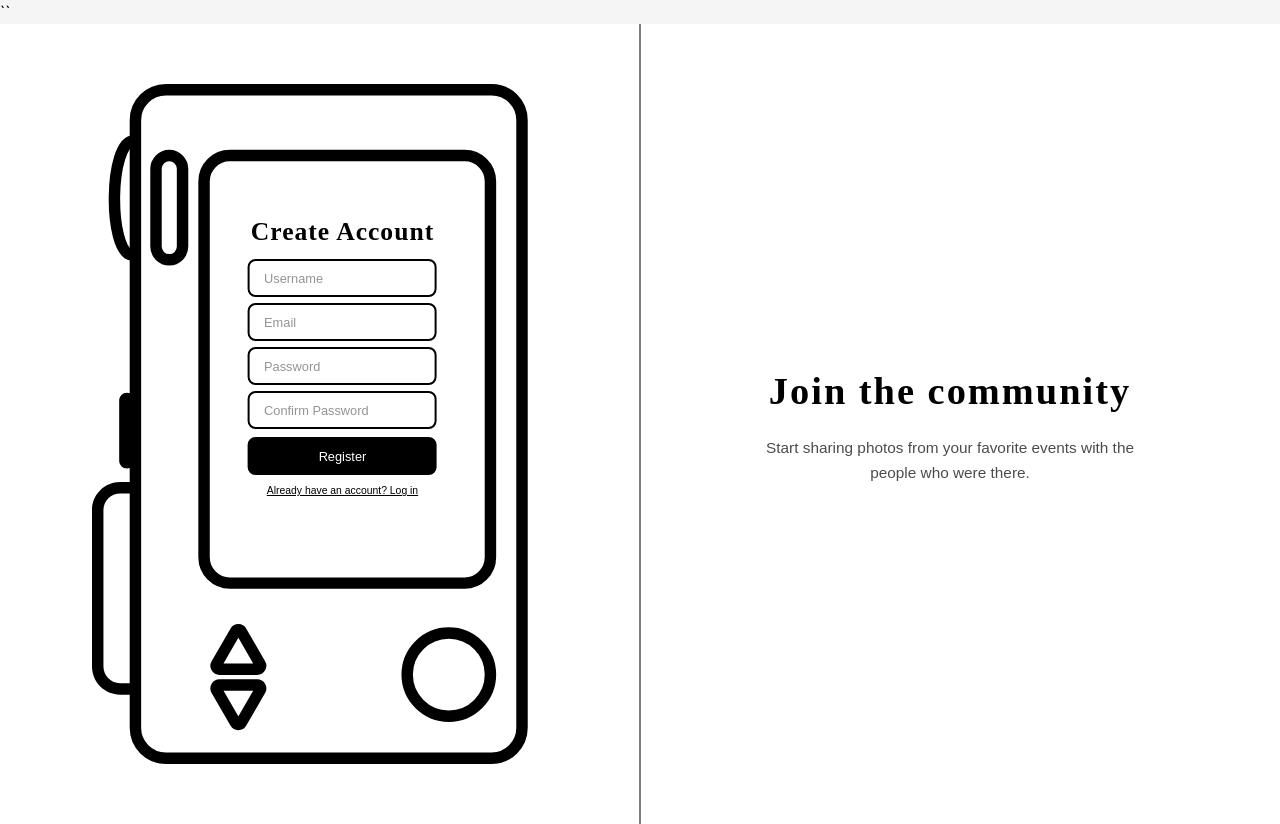
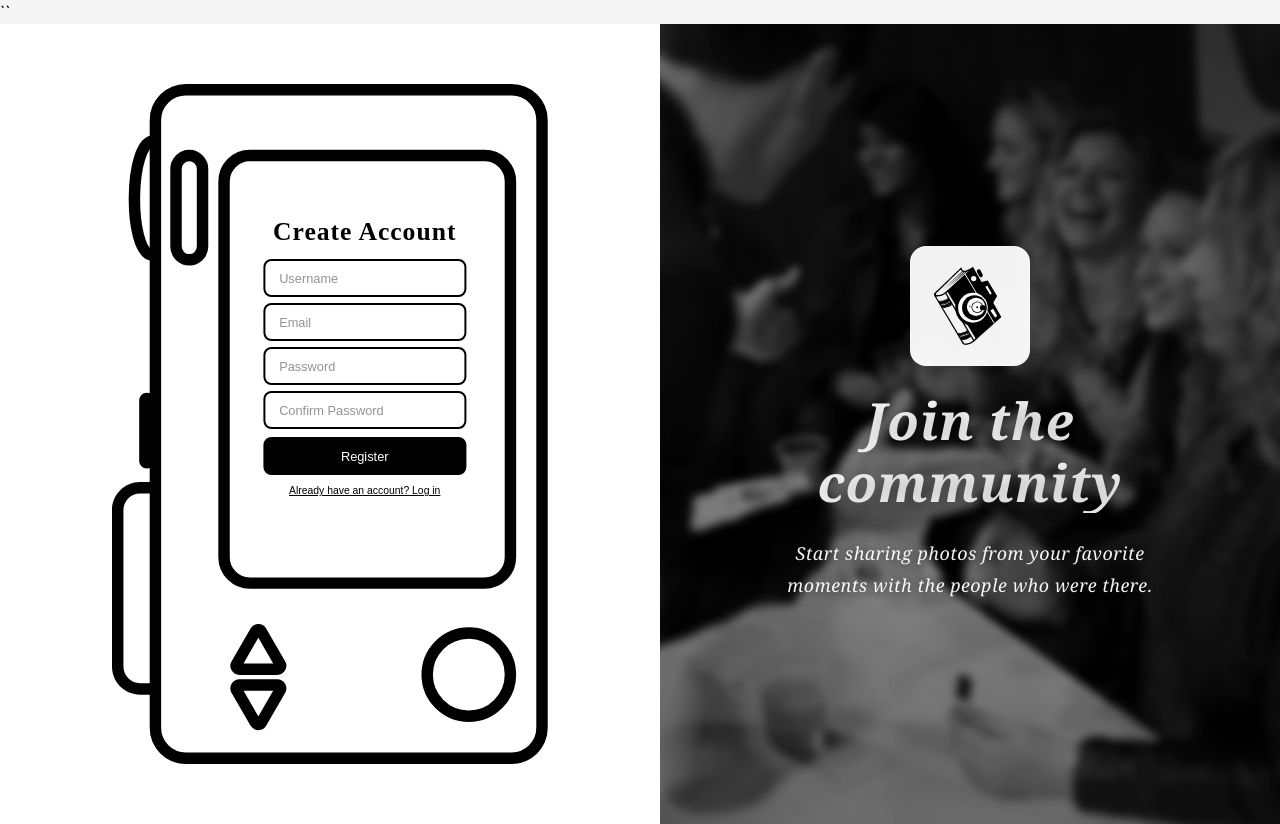
Before and after one commit to thisishafez/photo-book-frontend, a React (Vite) app: page /register in a window 1280 px wide. Built offline with nearby package versions, Linux system fonts and the light colour scheme.

Commit message:
register and login page finish ui

```diff
--- a/src/pages/Login/Login.css
+++ b/src/pages/Login/Login.css
@@ -10,36 +10,24 @@
   position: relative;
 }
 
-/* Black dividing line */
-.container::after {
-  content: '';
-  position: absolute;
-  top: 0;
-  left: 50%;
-  width: 1px;
-  height: 100%;
-  background: black;
-  transform: translateX(-50%);
-}
-
 .left,
 .right {
   flex: 1;
   min-height: 100vh;
 }
 
-/* LEFT */
-
+/* LEFT - White side with camera */
 .left {
   display: flex;
   justify-content: center;
   align-items: center;
   background: #fff;
   padding: 20px;
+  position: relative;
+  z-index: 2;
 }
 
 /* CAMERA */
-
 .camera {
   position: relative;
   width: min(80%, 600px);
@@ -58,7 +46,6 @@
 }
 
 /* FORM */
-
 .loginBox {
   position: absolute;
   top: 40%;
@@ -124,6 +111,23 @@
   transform: scale(0.95);
 }
 
+.loginBox button:disabled {
+  opacity: 0.7;
+  cursor: not-allowed;
+  transform: none;
+}
+
+.loginBox button:disabled:hover {
+  opacity: 0.7;
+  transform: none;
+}
+
+.loginBox input:disabled {
+  opacity: 0.6;
+  cursor: not-allowed;
+  background: rgba(0, 0, 0, 0.05);
+}
+
 /* Link to Register */
 .loginBox .register-link {
   text-align: center;
@@ -144,45 +148,120 @@
   opacity: 0.6;
 }
 
-/* RIGHT */
+/* RIGHT - Image background with overlay */
+.right {
+  flex: 1;
+  min-height: 100vh;
+  position: relative;
+  background: #000;
+  overflow: hidden;
+}
 
-.right {
-  background: #fff;
-  display: flex;
-  justify-content: center;
-  align-items: center;
-  padding: 40px;
+.right::before {
+  content: '';
+  position: absolute;
+  top: 0;
+  left: 0;
+  right: 0;
+  bottom: 0;
+  background: url('../../assets/favourite.jpg') center center / cover no-repeat;
+  filter: blur(4px) brightness(0.7);
+  transform: scale(1.1);
+  transition: filter 0.3s ease;
+}
+
+/* Slight overlay for better text readability */
+.right::after {
+  content: '';
+  position: absolute;
+  top: 0;
+  left: 0;
+  right: 0;
+  bottom: 0;
+  background: rgba(0, 0, 0, 0.3);
+  z-index: 1;
 }
 
 .right-content {
-  max-width: 400px;
+  position: relative;
+  z-index: 2;
+  max-width: 450px;
   text-align: center;
-  color: #000;
+  color: #fff;
+  padding: 20px;
+  display: flex;
+  flex-direction: column;
+  align-items: center;
+  gap: 16px;
+  margin: 0 auto;
+  justify-content: center;
+  min-height: 100vh;
+}
+
+/* Logo Wrapper */
+.logo-wrapper {
+  background: rgba(255, 255, 255, 0.95);
+  padding: 20px;
+  border-radius: 16px;
+  display: inline-flex;
+  align-items: center;
+  justify-content: center;
+  width: 120px;
+  height: 120px;
+  margin-bottom: 8px;
+  box-shadow: 0 8px 32px rgba(0, 0, 0, 0.3);
+  backdrop-filter: blur(10px);
+  border: 1px solid rgba(255, 255, 255, 0.2);
+}
+
+.logo-wrapper img {
+  width: 100%;
+  height: 100%;
+  object-fit: contain;
 }
 
 .right-content h1 {
-  font-size: clamp(2rem, 3vw, 3.5rem);
-  font-family: serif;
-  margin-bottom: 16px;
-  letter-spacing: 2px;
+  font-size: clamp(2.5rem, 4vw, 4.5rem);
+  font-family: 'Georgia', 'Times New Roman', serif;
+  font-style: italic;
+  font-weight: 700;
+  margin-bottom: 8px;
+  letter-spacing: 1px;
+  background: linear-gradient(135deg, #ffffff 0%, #f0f0f0 100%);
+  -webkit-background-clip: text;
+  -webkit-text-fill-color: transparent;
+  background-clip: text;
+  text-shadow: 0 2px 20px rgba(0, 0, 0, 0.3);
+  line-height: 1.2;
 }
 
 .right-content p {
-  font-size: clamp(0.9rem, 1.2vw, 1.1rem);
-  line-height: 1.6;
-  opacity: 0.7;
-  font-family: sans-serif;
+  font-size: clamp(1rem, 1.4vw, 1.3rem);
+  line-height: 1.8;
+  font-family: 'Georgia', 'Times New Roman', serif;
+  font-style: italic;
+  opacity: 0.95;
+  color: #fff;
+  letter-spacing: 0.5px;
+  margin: 0;
+  text-shadow: 0 2px 10px rgba(0, 0, 0, 0.5);
+}
+
+.right-content .tagline {
+  font-size: clamp(0.8rem, 1.1vw, 1rem);
+  font-family: 'Georgia', 'Times New Roman', serif;
+  font-style: italic;
+  opacity: 0.8;
+  margin-top: 8px;
+  letter-spacing: 2px;
+  color: #fff;
+  text-shadow: 0 2px 10px rgba(0, 0, 0, 0.5);
 }
 
 /* MOBILE */
-
 @media (max-width: 900px) {
   .container {
     flex-direction: column;
-  }
-
-  .container::after {
-    display: none; /* Hide the divider on mobile */
   }
 
   .right {
@@ -273,14 +352,24 @@
   }
 }
 
-/* Adjust the form gap to account for error messages */
-.loginBox .form-group,
-.registerBox .form-group {
+.loginBox .form-group {
   gap: 0px;
 }
 
-/* Make sure the input padding doesn't get squished */
-.loginBox input,
-.registerBox input {
-  padding: 12px 16px;
+/* Flash effect */
+.container.flash {
+  animation: flashEffect 0.3s ease;
 }
+
+@keyframes flashEffect {
+  0% {
+    background-color: #fff;
+  }
+  50% {
+    background-color: #ffffff;
+    filter: brightness(2);
+  }
+  100% {
+    background-color: #fff;
+  }
+}
--- a/src/pages/Login/login.jsx
+++ b/src/pages/Login/login.jsx
@@ -1,14 +1,18 @@
 import { useState } from "react";
-import { Link } from "react-router-dom";
+import { Link, useNavigate } from "react-router-dom";
 import "./Login.css";
 import camera from "../../assets/Group 1.svg";
+import logo from "../../assets/Group 3 (1).svg";
 
 export default function Login() {
+  const navigate = useNavigate();
   const [formData, setFormData] = useState({
     username: "",
     password: ""
   });
   const [errors, setErrors] = useState({});
+  const [isLoading, setIsLoading] = useState(false);
+  const [isFlashing, setIsFlashing] = useState(false);
 
   const handleChange = (e) => {
     const { name, value } = e.target;
@@ -16,7 +20,6 @@ export default function Login() {
       ...prev,
       [name]: value
     }));
-    // Clear error for this field when user types
     if (errors[name]) {
       setErrors(prev => ({
         ...prev,
@@ -40,17 +43,31 @@ export default function Login() {
     return Object.keys(newErrors).length === 0;
   };
 
-  const handleSubmit = (e) => {
+  const handleSubmit = async (e) => {
     e.preventDefault();
 
-    if (validate()) {
-      // TODO: Call API
-      console.log("Login form submitted:", formData);
+    if (!validate()) return;
+
+    setIsLoading(true);
+
+    try {
+      await new Promise(resolve => setTimeout(resolve, 1500));
+
+      setIsFlashing(true);
+      setTimeout(() => {
+        setIsFlashing(false);
+        navigate('/');
+      }, 300);
+
+    } catch (error) {
+      console.error("Login failed:", error);
+    } finally {
+      setIsLoading(false);
     }
   };
 
   return (
-    <div className="container">
+    <div className={`container ${isFlashing ? 'flash' : ''}`}>
       <section className="left">
         <div className="camera">
           <img src={camera} alt="Camera Frame" />
@@ -66,6 +83,7 @@ export default function Login() {
                 value={formData.username}
                 onChange={handleChange}
                 className={errors.username ? "error" : ""}
+                disabled={isLoading}
               />
               {errors.username && <span className="error-message">{errors.username}</span>}
             </div>
@@ -78,11 +96,14 @@ export default function Login() {
                 value={formData.password}
                 onChange={handleChange}
                 className={errors.password ? "error" : ""}
+                disabled={isLoading}
               />
               {errors.password && <span className="error-message">{errors.password}</span>}
             </div>
 
-            <button type="submit">Login</button>
+            <button type="submit" disabled={isLoading}>
+              {isLoading ? 'Logging in...' : 'Login'}
+            </button>
 
             <div className="register-link">
               <Link to="/register">Don't have an account? Sign up</Link>
@@ -93,6 +114,9 @@ export default function Login() {
 
       <section className="right">
         <div className="right-content">
+          <div className="logo-wrapper">
+            <img src={logo} alt="Shared Event Photo Book Logo" />
+          </div>
           <h1>Shared Event Photo Book</h1>
           <p>Share photos from your favorite moments with the people who were actually there.</p>
         </div>
--- a/src/pages/Register/register.css
+++ b/src/pages/Register/register.css
@@ -12,36 +12,24 @@
   position: relative;
 }
 
-/* Black dividing line */
-.container::after {
-  content: '';
-  position: absolute;
-  top: 0;
-  left: 50%;
-  width: 1px;
-  height: 100%;
-  background: black;
-  transform: translateX(-50%);
-}
-
 .left,
 .right {
   flex: 1;
   min-height: 100vh;
 }
 
-/* LEFT */
-
+/* LEFT - White side with camera */
 .left {
   display: flex;
   justify-content: center;
   align-items: center;
   background: #fff;
   padding: 20px;
+  position: relative;
+  z-index: 2;
 }
 
 /* CAMERA */
-
 .camera {
   position: relative;
   width: min(80%, 600px);
@@ -60,7 +48,6 @@
 }
 
 /* FORM */
-
 .registerBox {
   position: absolute;
   top: 40%;
@@ -75,7 +62,6 @@
   overflow-y: auto;
 }
 
-/* Hide scrollbar but keep functionality */
 .registerBox::-webkit-scrollbar {
   width: 0;
   background: transparent;
@@ -134,6 +120,12 @@
   background: rgba(220, 38, 38, 0.08);
 }
 
+.registerBox input:disabled {
+  opacity: 0.6;
+  cursor: not-allowed;
+  background: rgba(0, 0, 0, 0.05);
+}
+
 .error-message {
   color: #dc2626;
   font-size: clamp(0.6rem, 0.7vw, 0.75rem);
@@ -180,6 +172,17 @@
   transform: scale(0.95);
 }
 
+.registerBox button:disabled {
+  opacity: 0.7;
+  cursor: not-allowed;
+  transform: none;
+}
+
+.registerBox button:disabled:hover {
+  opacity: 0.7;
+  transform: none;
+}
+
 /* Link to Login */
 .registerBox .login-link {
   text-align: center;
@@ -201,45 +204,120 @@
   opacity: 0.6;
 }
 
-/* RIGHT */
+/* RIGHT - Image background with overlay */
+.right {
+  flex: 1;
+  min-height: 100vh;
+  position: relative;
+  background: #000;
+  overflow: hidden;
+}
 
-.right {
-  background: #fff;
-  display: flex;
-  justify-content: center;
-  align-items: center;
-  padding: 40px;
+.right::before {
+  content: '';
+  position: absolute;
+  top: 0;
+  left: 0;
+  right: 0;
+  bottom: 0;
+  background: url('../../assets/favourite.jpg') center center / cover no-repeat;
+  filter: blur(4px) brightness(0.7);
+  transform: scale(1.1);
+  transition: filter 0.3s ease;
+}
+
+/* Slight overlay for better text readability */
+.right::after {
+  content: '';
+  position: absolute;
+  top: 0;
+  left: 0;
+  right: 0;
+  bottom: 0;
+  background: rgba(0, 0, 0, 0.3);
+  z-index: 1;
 }
 
 .right-content {
-  max-width: 400px;
+  position: relative;
+  z-index: 2;
+  max-width: 450px;
   text-align: center;
-  color: #000;
+  color: #fff;
+  padding: 20px;
+  display: flex;
+  flex-direction: column;
+  align-items: center;
+  gap: 16px;
+  margin: 0 auto;
+  justify-content: center;
+  min-height: 100vh;
+}
+
+/* Logo Wrapper */
+.logo-wrapper {
+  background: rgba(255, 255, 255, 0.95);
+  padding: 20px;
+  border-radius: 16px;
+  display: inline-flex;
+  align-items: center;
+  justify-content: center;
+  width: 120px;
+  height: 120px;
+  margin-bottom: 8px;
+  box-shadow: 0 8px 32px rgba(0, 0, 0, 0.3);
+  backdrop-filter: blur(10px);
+  border: 1px solid rgba(255, 255, 255, 0.2);
+}
+
+.logo-wrapper img {
+  width: 100%;
+  height: 100%;
+  object-fit: contain;
 }
 
 .right-content h1 {
-  font-size: clamp(2rem, 3vw, 3.5rem);
-  font-family: serif;
-  margin-bottom: 16px;
-  letter-spacing: 2px;
+  font-size: clamp(2.5rem, 4vw, 4.5rem);
+  font-family: 'Georgia', 'Times New Roman', serif;
+  font-style: italic;
+  font-weight: 700;
+  margin-bottom: 8px;
+  letter-spacing: 1px;
+  background: linear-gradient(135deg, #ffffff 0%, #f0f0f0 100%);
+  -webkit-background-clip: text;
+  -webkit-text-fill-color: transparent;
+  background-clip: text;
+  text-shadow: 0 2px 20px rgba(0, 0, 0, 0.3);
+  line-height: 1.2;
 }
 
 .right-content p {
-  font-size: clamp(0.9rem, 1.2vw, 1.1rem);
-  line-height: 1.6;
-  opacity: 0.7;
-  font-family: sans-serif;
+  font-size: clamp(1rem, 1.4vw, 1.3rem);
+  line-height: 1.8;
+  font-family: 'Georgia', 'Times New Roman', serif;
+  font-style: italic;
+  opacity: 0.95;
+  color: #fff;
+  letter-spacing: 0.5px;
+  margin: 0;
+  text-shadow: 0 2px 10px rgba(0, 0, 0, 0.5);
+}
+
+.right-content .tagline {
+  font-size: clamp(0.8rem, 1.1vw, 1rem);
+  font-family: 'Georgia', 'Times New Roman', serif;
+  font-style: italic;
+  opacity: 0.8;
+  margin-top: 8px;
+  letter-spacing: 2px;
+  color: #fff;
+  text-shadow: 0 2px 10px rgba(0, 0, 0, 0.5);
 }
 
 /* MOBILE */
-
 @media (max-width: 900px) {
   .container {
     flex-direction: column;
-  }
-
-  .container::after {
-    display: none;
   }
 
   .right {
@@ -313,3 +391,21 @@
     min-height: 14px;
   }
 }
+
+/* Flash effect */
+.container.flash {
+  animation: flashEffect 0.3s ease;
+}
+
+@keyframes flashEffect {
+  0% {
+    background-color: #fff;
+  }
+  50% {
+    background-color: #ffffff;
+    filter: brightness(2);
+  }
+  100% {
+    background-color: #fff;
+  }
+}
--- a/src/pages/Register/register.jsx
+++ b/src/pages/Register/register.jsx
@@ -1,9 +1,11 @@
 import { useState } from "react";
-import { Link } from "react-router-dom";
+import { Link, useNavigate } from "react-router-dom";
 import "./Register.css";
 import camera from "../../assets/Group 1.svg";
+import logo from "../../assets/Group 3 (1).svg";
 
 export default function Register() {
+  const navigate = useNavigate();
   const [formData, setFormData] = useState({
     username: "",
     email: "",
@@ -11,6 +13,8 @@ export default function Register() {
     confirmPassword: ""
   });
   const [errors, setErrors] = useState({});
+  const [isLoading, setIsLoading] = useState(false);
+  const [isFlashing, setIsFlashing] = useState(false);
 
   const handleChange = (e) => {
     const { name, value } = e.target;
@@ -18,7 +22,6 @@ export default function Register() {
       ...prev,
       [name]: value
     }));
-    // Clear error for this field when user types
     if (errors[name]) {
       setErrors(prev => ({
         ...prev,
@@ -56,17 +59,31 @@ export default function Register() {
     return Object.keys(newErrors).length === 0;
   };
 
-  const handleSubmit = (e) => {
+  const handleSubmit = async (e) => {
     e.preventDefault();
 
-    if (validate()) {
-      // TODO: Call API
-      console.log("Register form submitted:", formData);
+    if (!validate()) return;
+
+    setIsLoading(true);
+
+    try {
+      await new Promise(resolve => setTimeout(resolve, 1500));
+
+      setIsFlashing(true);
+      setTimeout(() => {
+        setIsFlashing(false);
+        navigate('/');
+      }, 300);
+
+    } catch (error) {
+      console.error("Registration failed:", error);
+    } finally {
+      setIsLoading(false);
     }
   };
 
   return (
-    <div className="container">
+    <div className={`container ${isFlashing ? 'flash' : ''}`}>
       <section className="left">
         <div className="camera">
           <img src={camera} alt="Camera Frame" />
@@ -82,6 +99,7 @@ export default function Register() {
                 value={formData.username}
                 onChange={handleChange}
                 className={errors.username ? "error" : ""}
+                disabled={isLoading}
               />
               {errors.username && <span className="error-message">{errors.username}</span>}
             </div>
@@ -94,6 +112,7 @@ export default function Register() {
                 value={formData.email}
                 onChange={handleChange}
                 className={errors.email ? "error" : ""}
+                disabled={isLoading}
               />
               {errors.email && <span className="error-message">{errors.email}</span>}
             </div>
@@ -106,6 +125,7 @@ export default function Register() {
                 value={formData.password}
                 onChange={handleChange}
                 className={errors.password ? "error" : ""}
+                disabled={isLoading}
               />
               {errors.password && <span className="error-message">{errors.password}</span>}
             </div>
@@ -118,11 +138,14 @@ export default function Register() {
                 value={formData.confirmPassword}
                 onChange={handleChange}
                 className={errors.confirmPassword ? "error" : ""}
+                disabled={isLoading}
               />
               {errors.confirmPassword && <span className="error-message">{errors.confirmPassword}</span>}
             </div>
 
-            <button type="submit">Register</button>
+            <button type="submit" disabled={isLoading}>
+              {isLoading ? 'Creating account...' : 'Register'}
+            </button>
 
             <div className="login-link">
               <Link to="/login">Already have an account? Log in</Link>
@@ -133,8 +156,11 @@ export default function Register() {
 
       <section className="right">
         <div className="right-content">
+          <div className="logo-wrapper">
+            <img src={logo} alt="Shared Event Photo Book Logo" />
+          </div>
           <h1>Join the community</h1>
-          <p>Start sharing photos from your favorite events with the people who were there.</p>
+          <p>Start sharing photos from your favorite moments with the people who were there.</p>
         </div>
       </section>
     </div>
```
Also changed, not shown: src/assets/Group 3 (1).svg (added), src/assets/favourite.jpg (added).
